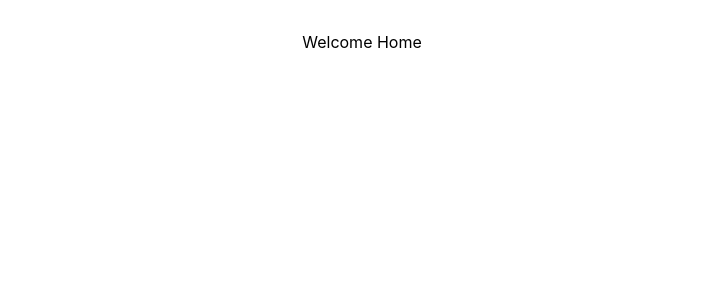
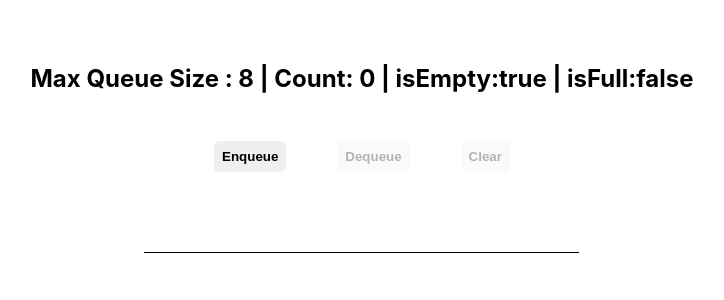
Before and after one commit to hopeinjavascript/poc-or-utils, a React (Create React App) app: page / in a window 1280 px wide. Shown: the top 300 px of the page, without its empty margins (278-1002 px from the left). Built offline with nearby package versions, Linux system fonts and the light colour scheme.

Commit message:
feat:  interactive queue data structure

```diff
--- a/src/App.js
+++ b/src/App.js
@@ -1,11 +1,10 @@
 import './App.css';
+import Queue from './components/Queue/Queue';
 
 function App() {
   return (
     <div className="app">
-      <header>
-        <p>Welcome Home</p>
-      </header>
+      <Queue maxSize={8} />
     </div>
   );
 }
--- /dev/null
+++ b/src/components/Queue/Queue.css
@@ -0,0 +1,59 @@
+.queue-wrapper {
+  /* min-height: 100vh; */
+  padding: 2rem;
+  display: flex;
+  flex-direction: column;
+  /* when flex direction is column aic and jc behaves opposite  */
+  align-items: center;
+  justify-content: center;
+  gap: 3rem;
+}
+
+.queue-container {
+  margin: 2rem auto;
+  height: 60px;
+  border: 1px solid black;
+  border-left: 0;
+  border-right: 0;
+  padding: 5px 0px;
+  display: flex;
+  align-items: center;
+}
+
+.queue-item {
+  height: 50px;
+  width: 50px;
+  font-size: 1.2rem;
+  font-weight: 500;
+  display: flex;
+  /* flex-direction: column-reverse; */
+  align-items: center;
+  justify-content: center;
+  border: 1px solid black;
+  position: relative;
+}
+
+.queue-item:not(:last-child) {
+  margin-right: 5px;
+}
+
+.queue-item::after {
+  content: attr(data-before);
+  position: absolute;
+  height: inherit;
+  width: 100px;
+  font-size: 1rem;
+  font-weight: initial;
+  top: 75px;
+  display: flex;
+  align-items: center;
+  justify-content: center;
+  /* border: 1px solid black; */
+}
+
+.controls {
+  width: 60%;
+  display: flex;
+  align-items: center;
+  justify-content: space-evenly;
+}
--- /dev/null
+++ b/src/components/Queue/Queue.jsx
@@ -0,0 +1,98 @@
+import { useState } from 'react';
+import './Queue.css';
+import { mySlice } from '../../helpers';
+
+// Queue without in-built methods -> very low-level
+
+const Queue = ({ maxSize = 5 }) => {
+  const [queueItems, setQueueItems] = useState([]);
+  const [count, setCount] = useState(0);
+
+  const handleEnqueue = () => {
+    setQueueItems((prevQueueItems) => [
+      ...prevQueueItems,
+      Number(Math.random().toString().split('.')[1].slice(0, 3)) + count + 1,
+    ]);
+
+    setCount((prevCount) => prevCount + 1);
+  };
+
+  const handleDequeue = () => {
+    let dequeuedItem = queueItems[0];
+
+    let updatedQueueItems = mySlice(queueItems, 1);
+
+    console.log({ dequeuedItem, updatedQueueItems });
+    setQueueItems(updatedQueueItems);
+    setCount((prevCount) => prevCount - 1);
+  };
+
+  const handleClear = () => {
+    setQueueItems([]);
+    setCount(0);
+  };
+
+  //helpers
+  const size = () => count;
+
+  const isEmpty = () => count === 0;
+
+  const isFull = () => count === maxSize;
+
+  return (
+    <div className="wrapper queue-wrapper">
+      <h2>
+        Max Queue Size : {maxSize} | Count: {size()} | isEmpty:{`${isEmpty()}`}{' '}
+        | isFull:{`${isFull()}`}
+      </h2>
+      <div className="controls">
+        <button
+          type="button"
+          className="btn btn-add"
+          onClick={handleEnqueue}
+          disabled={isFull()}
+        >
+          Enqueue
+        </button>
+        <button
+          type="button"
+          className="btn btn-add"
+          onClick={handleDequeue}
+          disabled={isEmpty()}
+        >
+          Dequeue
+        </button>
+        <button
+          type="button"
+          className="btn btn-add"
+          onClick={handleClear}
+          disabled={isEmpty()}
+        >
+          Clear
+        </button>
+      </div>
+
+      {/* {queueItems.length ? ( */}
+      <div className="queue-container" style={{ width: maxSize * 55 - 5 }}>
+        {queueItems.length
+          ? [...queueItems].map((item, index, arr) => {
+              return (
+                item && (
+                  <span
+                    key={item}
+                    className="queue-item"
+                    data-before={`${index}`}
+                  >
+                    {item}
+                  </span>
+                )
+              );
+            })
+          : null}
+      </div>
+      {/* // ) : null} */}
+    </div>
+  );
+};
+
+export default Queue;
--- /dev/null
+++ b/src/helpers/index.js
@@ -0,0 +1,13 @@
+export function mySlice(arr, start, end) {
+  let updatedItems = [];
+
+  console.log({ arr, start, end });
+
+  for (let i = start ?? 0; i < (end ?? arr.length); i++) {
+    const element = arr[i];
+    console.log({ element });
+    updatedItems = [...updatedItems, element];
+  }
+
+  return updatedItems;
+}
```
